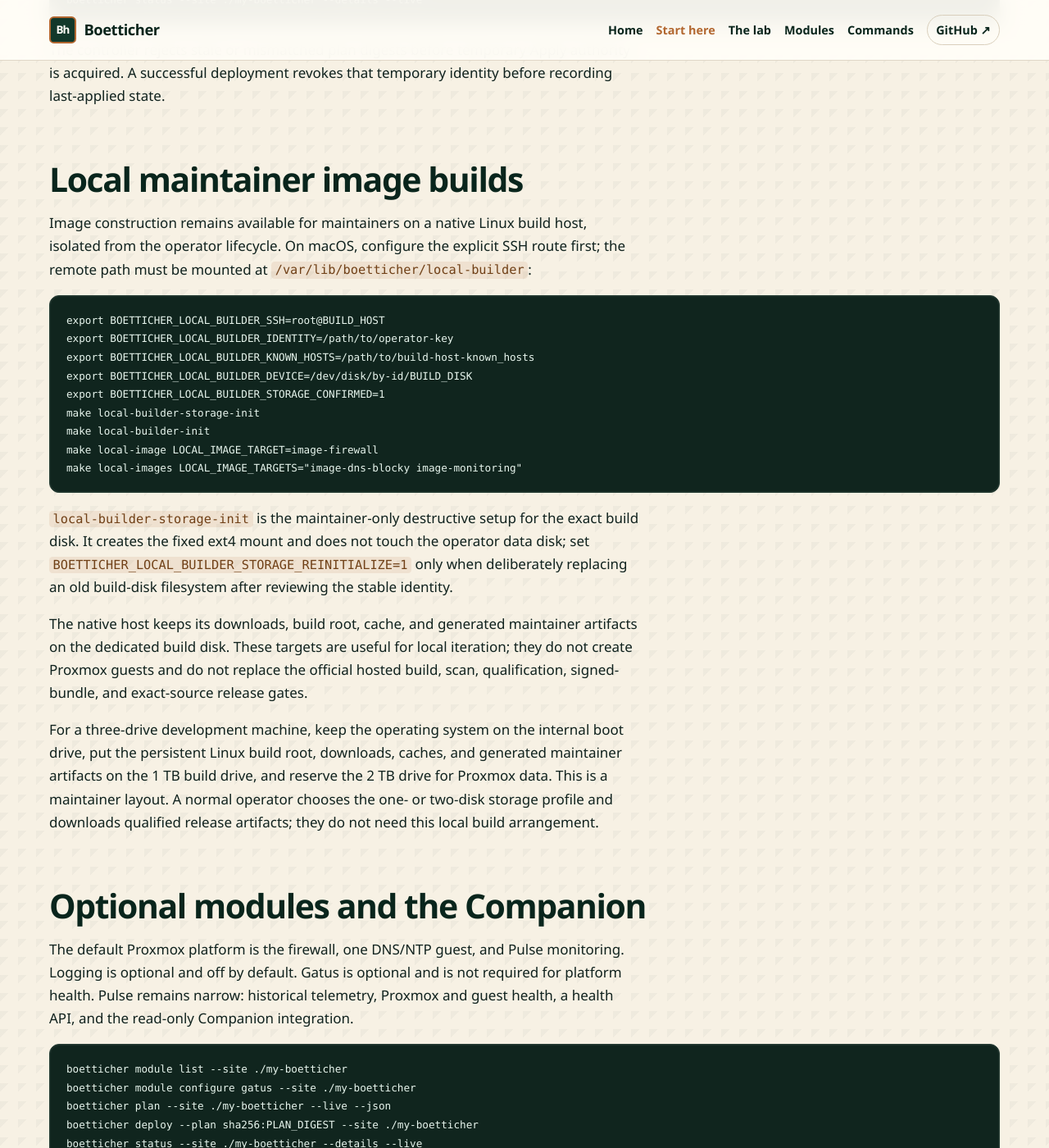
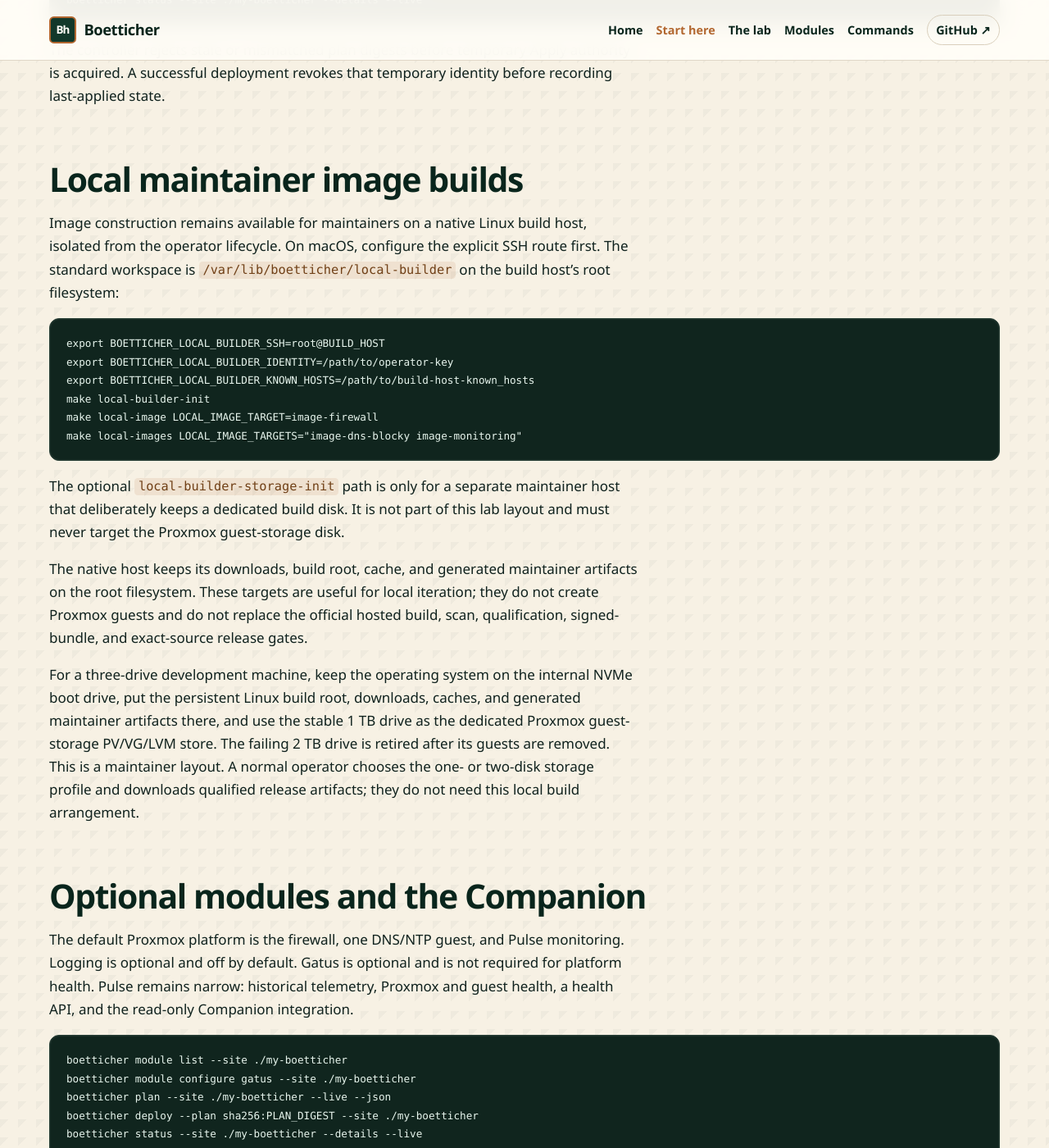
Before and after one commit to gofastercloud/boetticher, a Jekyll site: the page built from docs/start.md, in a window 1280 px wide and 1400 px high, scrolled down 1517 px. Shown: the whole window at 82% size. Built offline with Jekyll 4.4.1, drawn with Linux system fonts in a browser that asks for light colours.

Commit message:
Align local builds with NVMe lab layout

````diff
--- a/ansible/roles/logging/tasks/main.yml
+++ b/ansible/roles/logging/tasks/main.yml
@@ -199,9 +199,9 @@
           ssl_verify_client on;
           ssl_protocols TLSv1.2 TLSv1.3;
           set $boetticher_logging_client_allowed 0;
-{% for endpoint in logging_upload_configs.keys() | sort %}
+      {% for endpoint in logging_upload_configs.keys() | sort %}
           if ($ssl_client_s_dn = "CN=client-{{ endpoint }}.{{ domain }},O=boetticher") { set $boetticher_logging_client_allowed 1; }
-{% endfor %}
+      {% endfor %}
           if ($boetticher_logging_client_allowed = 0) { return 403; }
           location = /upload {
               proxy_pass http://127.0.0.1:{{ logging_plan.collector_backend_port }};
--- a/docs/start.md
+++ b/docs/start.md
@@ -68,37 +68,33 @@ before recording last-applied state.
 
 Image construction remains available for maintainers on a native Linux build
 host, isolated from the operator lifecycle. On macOS, configure the explicit
-SSH route first; the remote path must be mounted at
-`/var/lib/boetticher/local-builder`:
+SSH route first. The standard workspace is
+`/var/lib/boetticher/local-builder` on the build host's root filesystem:
 
 ```text
 export BOETTICHER_LOCAL_BUILDER_SSH=root@BUILD_HOST
 export BOETTICHER_LOCAL_BUILDER_IDENTITY=/path/to/operator-key
 export BOETTICHER_LOCAL_BUILDER_KNOWN_HOSTS=/path/to/build-host-known_hosts
-export BOETTICHER_LOCAL_BUILDER_DEVICE=/dev/disk/by-id/BUILD_DISK
-export BOETTICHER_LOCAL_BUILDER_STORAGE_CONFIRMED=1
-make local-builder-storage-init
 make local-builder-init
 make local-image LOCAL_IMAGE_TARGET=image-firewall
 make local-images LOCAL_IMAGE_TARGETS="image-dns-blocky image-monitoring"
 ```
 
-`local-builder-storage-init` is the maintainer-only destructive setup for the
-exact build disk. It creates the fixed ext4 mount and does not touch the
-operator data disk; set `BOETTICHER_LOCAL_BUILDER_STORAGE_REINITIALIZE=1` only
-when deliberately replacing an old build-disk filesystem after reviewing the
-stable identity.
+The optional `local-builder-storage-init` path is only for a separate
+maintainer host that deliberately keeps a dedicated build disk. It is not part
+of this lab layout and must never target the Proxmox guest-storage disk.
 
 The native host keeps its downloads, build root, cache, and generated
-maintainer artifacts on the dedicated build disk. These targets are useful for
-local iteration; they do not create Proxmox guests and do not replace the
-official hosted build, scan, qualification, signed-bundle, and exact-source
-release gates.
+maintainer artifacts on the root filesystem. These targets are useful for local
+iteration; they do not create Proxmox guests and do not replace the official
+hosted build, scan, qualification, signed-bundle, and exact-source release
+gates.
 
 For a three-drive development machine, keep the operating system on the
-internal boot drive, put the persistent Linux build root, downloads, caches,
-and generated maintainer artifacts on the 1 TB build drive, and reserve the
-2 TB drive for Proxmox data. This is a maintainer layout. A normal operator
+internal NVMe boot drive, put the persistent Linux build root, downloads,
+caches, and generated maintainer artifacts there, and use the stable 1 TB drive
+as the dedicated Proxmox guest-storage PV/VG/LVM store. The failing 2 TB drive
+is retired after its guests are removed. This is a maintainer layout. A normal operator
 chooses the one- or two-disk storage profile and downloads qualified release
 artifacts; they do not need this local build arrangement.
 
````
Also changed, not shown: docs/lab.md (+7 -7 lines), 2 other files.
